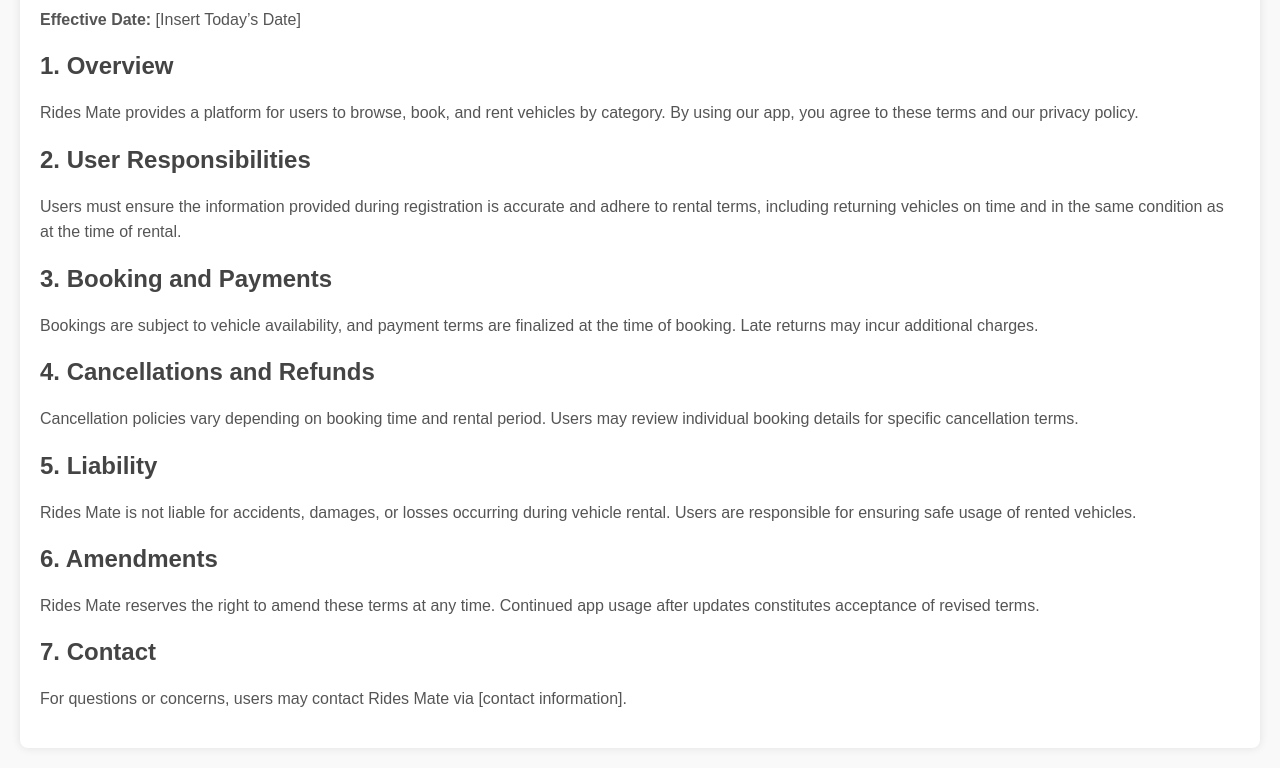
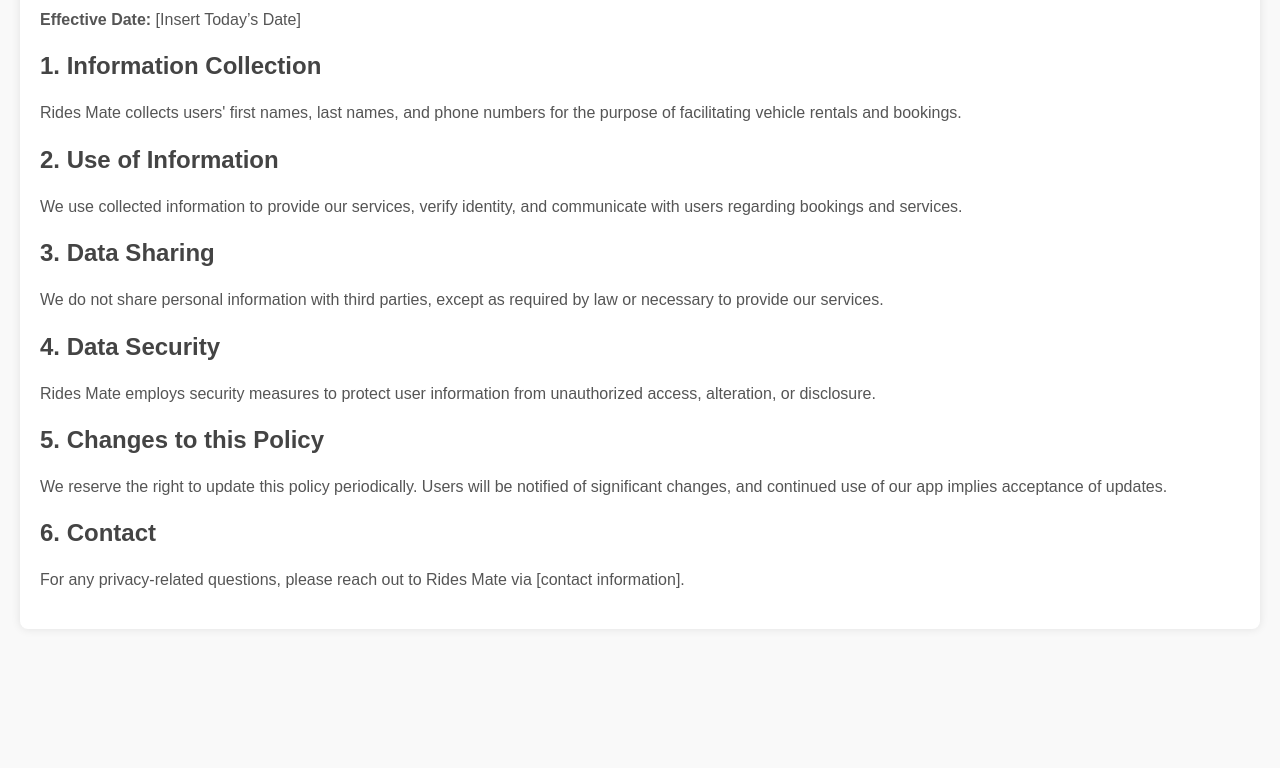
Before and after one commit to Quantum-35/rm-pages, a plain HTML site: page privacy.html in a window 1280 px wide. Shown: the part 169-937 px from the top of the page. After the commit the page ends 818 px from the top, so only its background shows below. Drawn offline with Linux system fonts and the light colour scheme.

Commit message:
Update privacy.html

```diff
--- a/privacy.html
+++ b/privacy.html
@@ -3,7 +3,7 @@
 <head>
   <meta charset="UTF-8">
   <meta name="viewport" content="width=device-width, initial-scale=1.0">
-  <title>Rides Mate - Terms and Conditions</title>
+  <title>Rides Mate - Privacy Policy</title>
   <style>
     body {
       font-family: Arial, sans-serif;
@@ -50,34 +50,31 @@
 <body>
 
 <div class="tab">
-  <a href="terms.html">Terms & Conditions</a>
+  <a href="tnc.html">Terms & Conditions</a>
   <a href="privacy.html">Privacy Policy</a>
 </div>
 
 <div class="content">
-  <h1>Terms and Conditions</h1>
+  <h1>Privacy Policy</h1>
   <p><strong>Effective Date:</strong> [Insert Today’s Date]</p>
 
-  <h2>1. Overview</h2>
-  <p>Rides Mate provides a platform for users to browse, book, and rent vehicles by category. By using our app, you agree to these terms and our privacy policy.</p>
+  <h2>1. Information Collection</h2>
+  <p>Rides Mate collects users' first names, last names, and phone numbers for the purpose of facilitating vehicle rentals and bookings.</p>
 
-  <h2>2. User Responsibilities</h2>
-  <p>Users must ensure the information provided during registration is accurate and adhere to rental terms, including returning vehicles on time and in the same condition as at the time of rental.</p>
+  <h2>2. Use of Information</h2>
+  <p>We use collected information to provide our services, verify identity, and communicate with users regarding bookings and services.</p>
 
-  <h2>3. Booking and Payments</h2>
-  <p>Bookings are subject to vehicle availability, and payment terms are finalized at the time of booking. Late returns may incur additional charges.</p>
+  <h2>3. Data Sharing</h2>
+  <p>We do not share personal information with third parties, except as required by law or necessary to provide our services.</p>
 
-  <h2>4. Cancellations and Refunds</h2>
-  <p>Cancellation policies vary depending on booking time and rental period. Users may review individual booking details for specific cancellation terms.</p>
+  <h2>4. Data Security</h2>
+  <p>Rides Mate employs security measures to protect user information from unauthorized access, alteration, or disclosure.</p>
 
-  <h2>5. Liability</h2>
-  <p>Rides Mate is not liable for accidents, damages, or losses occurring during vehicle rental. Users are responsible for ensuring safe usage of rented vehicles.</p>
+  <h2>5. Changes to this Policy</h2>
+  <p>We reserve the right to update this policy periodically. Users will be notified of significant changes, and continued use of our app implies acceptance of updates.</p>
 
-  <h2>6. Amendments</h2>
-  <p>Rides Mate reserves the right to amend these terms at any time. Continued app usage after updates constitutes acceptance of revised terms.</p>
-
-  <h2>7. Contact</h2>
-  <p>For questions or concerns, users may contact Rides Mate via [contact information].</p>
+  <h2>6. Contact</h2>
+  <p>For any privacy-related questions, please reach out to Rides Mate via [contact information].</p>
 </div>
 
 </body>
```
